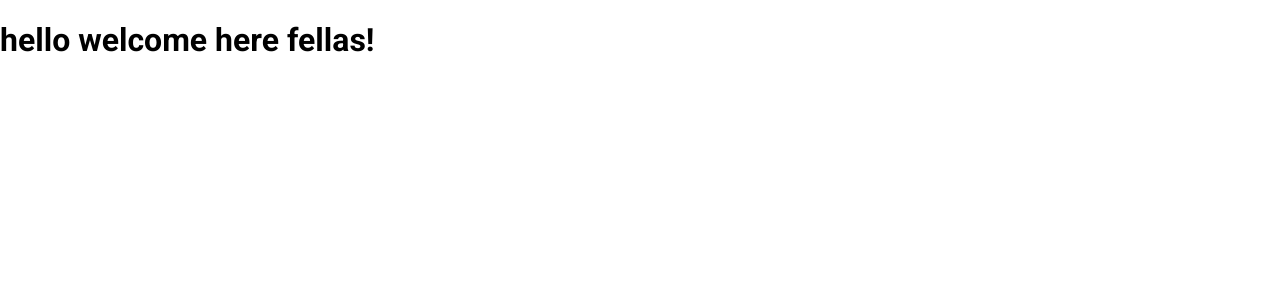
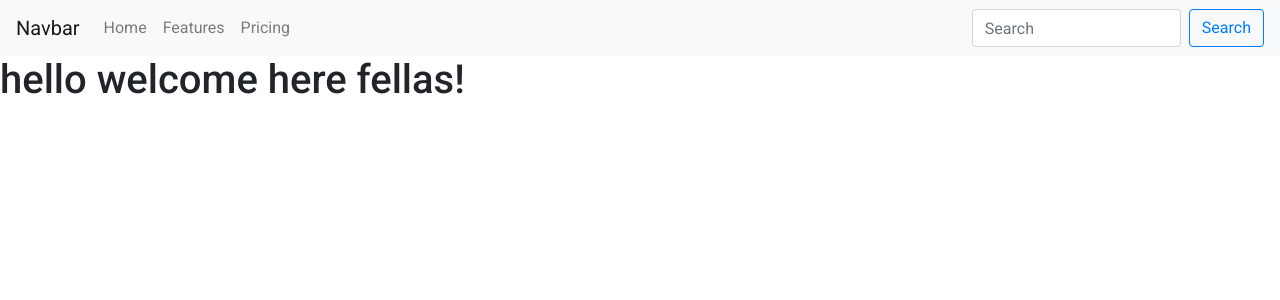
Before and after one commit to rank0001/Tour-guide, a React (Create React App) app: page / in a window 1280 px wide. Shown: the top 300 px of the page. Built offline with nearby package versions, Linux system fonts and the light colour scheme.

Commit message:
redux and navigbar added

```diff
--- a/public/index.html
+++ b/public/index.html
@@ -24,6 +24,12 @@
       work correctly both with client-side routing and a non-root public URL.
       Learn how to configure a non-root public URL by running `npm run build`.
     -->
+    <link
+    rel="stylesheet"
+    href="https://stackpath.bootstrapcdn.com/bootstrap/4.4.1/css/bootstrap.min.css"
+    integrity="sha384-Vkoo8x4CGsO3+Hhxv8T/Q5PaXtkKtu6ug5TOeNV6gBiFeWPGFN9MuhOf23Q9Ifjh"
+    crossorigin="anonymous"
+  />
 
     <link rel="stylesheet" href="https://fonts.googleapis.com/css?family=Roboto:300,400,500,700&display=swap" />
 
--- a/src/App.js
+++ b/src/App.js
@@ -1,9 +1,12 @@
 import React from 'react';
+import Navigbar from './components/navigationBar/Navigbar';
 
 
 function App() {
   return (
+
     <div>
+    <Navigbar/>
       <h1>hello welcome here fellas!</h1>
     </div>
   );
--- /dev/null
+++ b/src/components/navigationBar/Navigbar.js
@@ -0,0 +1,22 @@
+import React from 'react';
+import { Navbar, Nav,Form,FormControl,Button} from "react-bootstrap";
+const Navigbar = () => {
+    return (
+<>
+<Navbar bg="light" variant="light">
+    <Navbar.Brand href="#home">Navbar</Navbar.Brand>
+    <Nav className="mr-auto">
+      <Nav.Link href="#home">Home</Nav.Link>
+      <Nav.Link href="#features">Features</Nav.Link>
+      <Nav.Link href="#pricing">Pricing</Nav.Link>
+    </Nav>
+    <Form inline>
+      <FormControl type="text" placeholder="Search" className="mr-sm-2" />
+      <Button variant="outline-primary">Search</Button>
+    </Form>
+  </Navbar>
+  </>
+     );
+}
+
+export default Navigbar;
--- a/src/index.js
+++ b/src/index.js
@@ -2,10 +2,15 @@
 import ReactDOM from 'react-dom';
 import './index.css';
 import App from './App';
+import { Provider } from "react-redux";
+import { createStore, compose } from "redux";
+import reducers from "./reducers";
 
+const composeEnhancers = window.__REDUX_DEVTOOLS_EXTENSION_COMPOSE__ || compose;
+const store = createStore(reducers, composeEnhancers());
 ReactDOM.render(
-  <React.StrictMode>
+  <Provider store={store}>
     <App />
-  </React.StrictMode>,
+  </Provider>,
   document.getElementById('root')
 );
--- /dev/null
+++ b/src/reducers/index.js
@@ -0,0 +1,20 @@
+import { combineReducers } from "redux";
+
+const initialState = {
+    user:{
+      isSignedIn:false
+    }
+};
+
+const user =  (state = initialState, action) => {
+    switch (action.type) {
+      case 'FETCH_USER':
+        return action.payload;
+      default:
+        return state;
+    }
+  };
+
+export default combineReducers({
+  user
+});
```
Also changed, not shown: package.json (+6 -4 lines), src/actions/index.js (added, +7 -0 lines), 1 other file (tests, documents, lock files or other folders).
